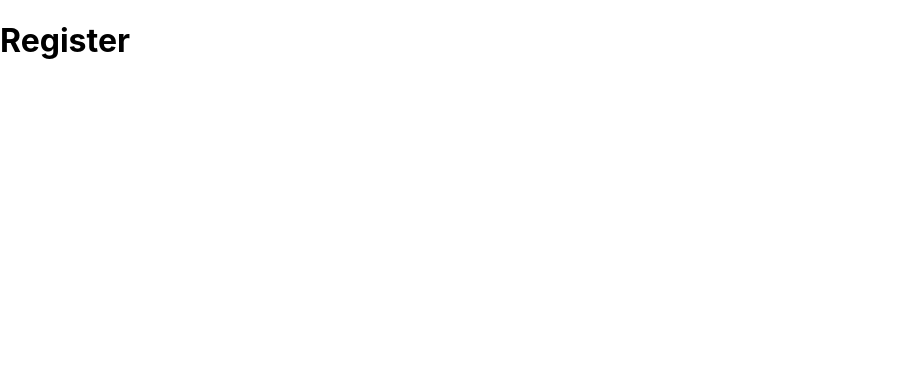
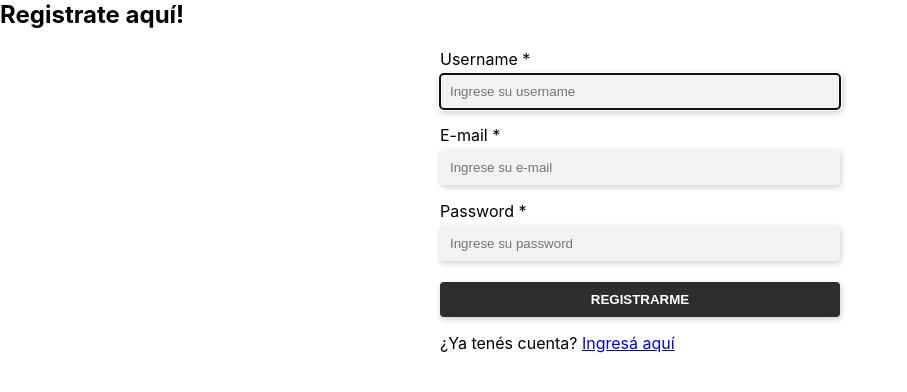
Before and after one commit to FredonRa/chat-realtime, a React (Vite) app in the folder front-vite/: page /register in a window 1280 px wide. Shown: the top 392 px of the page, without its empty margins (0-907 px from the left). Built offline with nearby package versions, Linux system fonts and the light colour scheme.

Commit message:
add login and register

```diff
--- a/front-vite/src/App.scss
+++ b/front-vite/src/App.scss
@@ -0,0 +1,34 @@
+* {
+    margin: 0;
+    padding: 0;
+    box-sizing: border-box;
+}
+
+.container {
+
+    form {
+        display: flex;
+        flex-direction: column;
+        width: 90%;
+        max-width: 400px;
+        margin: 20px auto;
+        input,
+        button {
+            margin-bottom: 1rem;
+            border: none;
+            background-color: #f1f2f3;
+            padding: 10px;
+            border-radius: 4px;
+            filter: drop-shadow(1px 2px 3px rgba(0,0,0,.2));
+            margin-top: 5px;
+        }
+        button {
+            padding: 10px;
+            background-color: #2e2e2e;
+            color: #fff;
+            text-transform: uppercase;
+            font-weight: 700;
+            cursor: pointer;
+        }
+    }
+}
--- a/front-vite/src/pages/Home.tsx
+++ b/front-vite/src/pages/Home.tsx
@@ -1,9 +1,17 @@
 import * as React from 'react'
+import io from 'socket.io-client';
+
 interface HomeProps {
 
 }
 
 const Home: React.FC<HomeProps> = () => {
+    const newSocket = io(`http://localhost:3001`);
+    React.useEffect(() => {
+        newSocket.emit("connected", "fede")
+        return () => {newSocket.off()}
+    }, []);
+
     return (
         <h1>HOME</h1>
     );
--- a/front-vite/src/pages/Login.tsx
+++ b/front-vite/src/pages/Login.tsx
@@ -5,8 +5,94 @@ interface LoginProps {
 }
 
 const Login: React.FC<LoginProps> = () => {
+    const [ user, setUSer ] = React.useState<{
+        username: string,
+        password: string,
+        email: string
+    }>({
+        username: "",
+        password: "",
+        email:""
+    });
+
+    const [ errorUser, setErrorUser ] = React.useState<{
+        username: boolean,
+        password: boolean,
+        email: boolean
+    }>({
+        username: false,
+        password: false,
+        email:false
+    });
+
+    const [errorMail, setErrorMail] = React.useState<boolean>(false);
+    const [errorPassword, setErrorPassword] = React.useState<boolean>(false);
+    const [errorUsername, setErrorUsername] = React.useState<boolean>(false);
+
+    // const { currentUser } = useContext(AuthContext);
+
+    const URL = "http://localhost:3001/login";
+
+    function isEmail(email: string) {
+        let regEmail = /^(([^<>()\[\]\\.,;:\s@"]+(\.[^<>()\[\]\\.,;:\s@"]+)*)|(".+"))@((\[[0-9]{1,3}\.[0-9]{1,3}\.[0-9]{1,3}\.[0-9]{1,3}])|(([a-zA-Z\-0-9]+\.)+[a-zA-Z]{2,}))$/;
+        if(!regEmail.test(email)){
+            return false;
+        } else {
+            return true;
+        }
+    }
+
+
+    const submitForm = async (e) => {
+        e.preventDefault();
+        const { password, email } = user;
+        if (!email) return setErrorUser({...errorUser, email: true});
+        if (!isEmail(email)) return setErrorUser({...errorUser, email: true});
+        if (!password) return setErrorUser({...errorUser, password: true});
+
+        const res = await fetch(URL, {
+            method: "POST",
+            mode: "cors",
+            headers: {
+                'Content-Type': 'application/x-www-form-urlencoded'
+            },
+            body: new URLSearchParams({
+                "email": email,
+                "password": password,
+            })
+        })
+        .then((result) => {
+            console.log(result); // "initResolve"
+            return result.json();
+            })
+        .then((result) => {
+            if (result.ok) {
+                setTimeout(() => {
+                    // window.location.href = "/login";
+                }, 3000)
+            } else {
+                throw Error(result.err.message)
+            }
+        })
+        .catch((err) => {
+            console.log(err)
+        })
+    }
+
     return (
-        <h1>Login</h1>
+        <main className="container">
+            <h2>Inciar sesión</h2>
+            <form className="containerForm" encType="application/x-www-form-urlencoded" >
+                <label htmlFor="username">E-mail </label>
+                <input type="email" id='email' onChange={(e) => setUSer({...user, email: e.target.value})} placeholder='Ingrese su e-mail' />
+                <span className='errorMessage'>{errorMail}</span>
+                <label htmlFor="username">Password *</label>
+                <input type="password" id='password' onChange={(e) => setUSer({...user, password: e.target.value})} placeholder='Ingrese su password' />
+                <span className='errorMessage'>{errorPassword}</span>
+                <button type='submit' onClick={submitForm}>Ingresar</button>
+                <span className='registrarIngresar'>¿No tenés cuenta? <a href="/register">Registrate aquí</a></span>
+            </form>
+        </main>
     );
 }
 
--- a/front-vite/src/pages/Register.tsx
+++ b/front-vite/src/pages/Register.tsx
@@ -5,8 +5,100 @@ interface RegisterProps {
 }
 
 const Register: React.FC<RegisterProps> = () => {
+    const [ user, setUSer ] = React.useState<{
+        username: string,
+        password: string,
+        email: string
+    }>({
+        username: "",
+        password: "",
+        email:""
+    });
+
+    const [ errorUser, setErrorUser ] = React.useState<{
+        username: boolean,
+        password: boolean,
+        email: boolean
+    }>({
+        username: false,
+        password: false,
+        email:false
+    });
+
+    const [errorMail, setErrorMail] = React.useState<boolean>(false);
+    const [errorPassword, setErrorPassword] = React.useState<boolean>(false);
+    const [errorUsername, setErrorUsername] = React.useState<boolean>(false);
+
+    // const { currentUser } = useContext(AuthContext);
+
+    const URL = "http://localhost:3001/register";
+
+    function isEmail(email: string) {
+        let regEmail = /^(([^<>()\[\]\\.,;:\s@"]+(\.[^<>()\[\]\\.,;:\s@"]+)*)|(".+"))@((\[[0-9]{1,3}\.[0-9]{1,3}\.[0-9]{1,3}\.[0-9]{1,3}])|(([a-zA-Z\-0-9]+\.)+[a-zA-Z]{2,}))$/;
+        if(!regEmail.test(email)){
+            return false;
+        } else {
+            return true;
+        }
+    }
+
+
+    const submitForm = async (e) => {
+        e.preventDefault();
+        const { username, password, email } = user;
+        if (!username) return setErrorUser({...errorUser, username: true});
+        if (!email) return setErrorUser({...errorUser, email: true});
+        if (!isEmail(email)) return setErrorUser({...errorUser, email: true});
+        if (!password) return setErrorUser({...errorUser, password: true});
+
+        const res = await fetch(URL, {
+            method: "POST",
+            mode: "cors",
+            headers: {
+                'Content-Type': 'application/x-www-form-urlencoded'
+            },
+            body: new URLSearchParams({
+                "username": username,
+                "password": password,
+                "role": "USER",
+                "email": email
+            })
+        })
+        .then((result) => {
+            console.log(result); // "initResolve"
+            return result.json();
+            })
+        .then((result) => {
+            if (result.ok) {
+                setTimeout(() => {
+                    window.location.href = "/login";
+                }, 3000)
+            } else {
+                throw Error(result.err.message)
+            }
+        })
+        .catch((err) => {
+            console.log(err)
+        })
+    }
+
     return (
-        <h1>Register</h1>
+        <main className="container">
+            <h2>Registrate aqu&iacute;!</h2>
+            <form className="containerForm" encType="application/x-www-form-urlencoded" >
+                <label htmlFor="username">Username *</label>
+                <input type="text" id='username' onChange={(e) => setUSer({...user, username: e.target.value})}  placeholder='Ingrese su username' autoFocus />
+                <span className='errorMessage'>{errorUsername}</span>
+                <label htmlFor="username">E-mail *</label>
+                <input type="email" id='email' onChange={(e) => setUSer({...user, email: e.target.value})} placeholder='Ingrese su e-mail' />
+                <span className='errorMessage'>{errorMail}</span>
+                <label htmlFor="username">Password *</label>
+                <input type="password" id='password' onChange={(e) => setUSer({...user, password: e.target.value})} placeholder='Ingrese su password' />
+                <span className='errorMessage'>{errorPassword}</span>
+                <button type='submit' onClick={submitForm}>Registrarme</button>
+                <span className='registrarIngresar'>¿Ya tenés cuenta? <a href="/login">Ingresá aquí</a></span>
+            </form>
+        </main>
     );
 }
 
```
